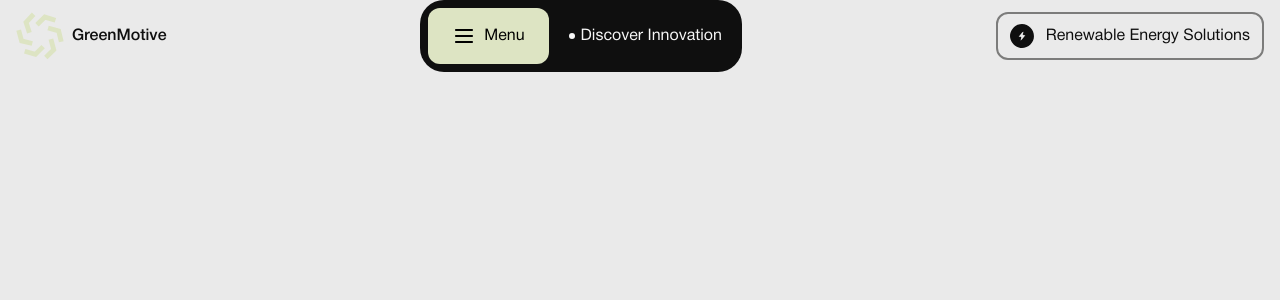
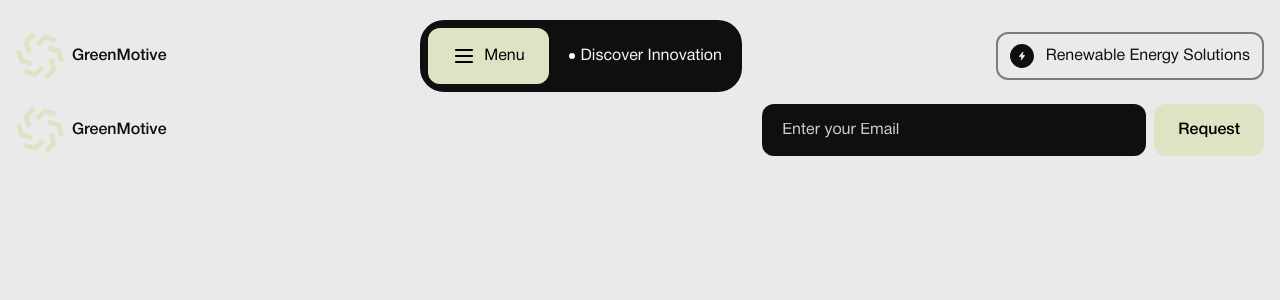
Before and after one commit to KristinaPotapenko/GreenMotive, a React (Vite) app: page / in a window 1280 px wide. Shown: the top 300 px of the page. Built offline with nearby package versions, Linux system fonts and the light colour scheme; a web font is replaced by a local one.

Commit message:
feat: add Footer component to App

```diff
--- a/src/App.tsx
+++ b/src/App.tsx
@@ -1,9 +1,12 @@
 import { Header } from "./react/components/layouts/Header/Header";
+import { Footer } from "./react/components/layouts/Footer/Footer";
 
 function App() {
   return (
     <div className="wrapper">
       <Header />
+      <main></main>
+      <Footer />
     </div>
   );
 }
```
